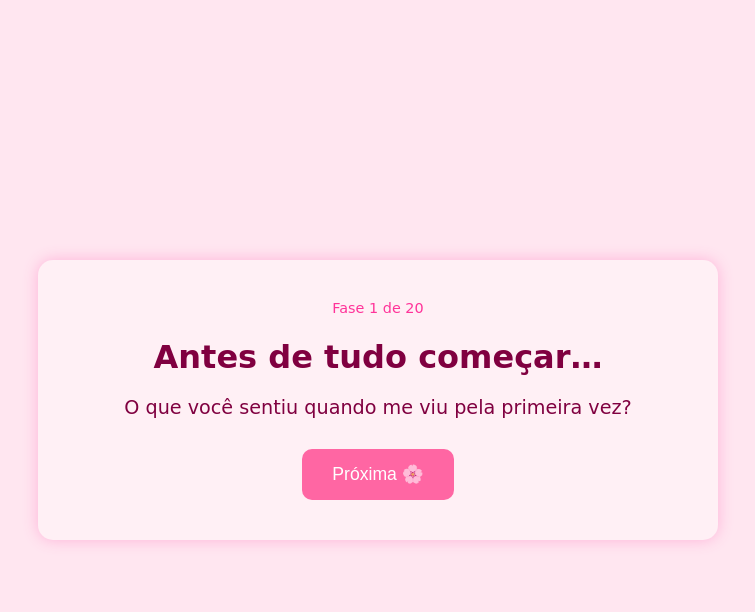
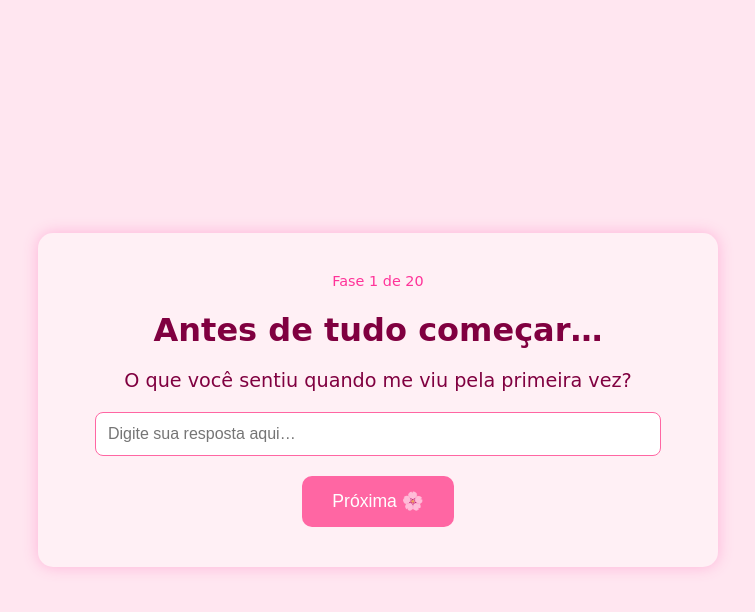
Before and after one commit to nathyzinha27/jogo-de-amor, a Flask app: page / in a window 1280 px wide. Shown: the top 612 px of the page, without its empty margins (262-1017 px from the left). Run offline with Flask 3, Linux system fonts and the light colour scheme.

Commit message:
Corrigindo as perguntas

```diff
--- a/app.py
+++ b/app.py
@@ -3,7 +3,7 @@ from flask import Flask, session, request, redirect, url_for, render_template
 app = Flask(__name__)
 app.secret_key = "chave-secreta-super-romantica"
 
-# Fases normais do jogo (sem incluir o pedido final)
+# Fases normais do jogo
 fases = [
     {"texto": "Antes de tudo começar…", "pergunta": "O que você sentiu quando me viu pela primeira vez?"},
     {"texto": "Nem tudo começou com certeza.", "pergunta": "O que te fez querer continuar falando comigo?"},
@@ -35,16 +35,20 @@ pedido_final = {
 
 @app.route("/", methods=["GET", "POST"])
 def index():
-    # Inicializa fase na sessão
+    # Inicializa sessão
     if "fase" not in session:
         session["fase"] = 0
+        session["respostas"] = []  # guarda respostas
 
-    # POST: avançar fase
     if request.method == "POST":
+        resposta = request.form.get("resposta", "").strip()
+        session["respostas"].append(resposta)
         session["fase"] += 1
-        # Se passou da última fase, vai para pedido final
+
+        # Se terminou todas as fases, vai para pedido final
         if session["fase"] >= len(fases):
             return redirect(url_for("pedido"))
+
         return redirect(url_for("index"))
 
     # GET: garantir índice válido
@@ -61,14 +65,13 @@ def index():
         total_fases=len(fases)
     )
 
-@app.route("/pedido", methods=["GET"])
+@app.route("/pedido", methods=["GET", "POST"])
 def pedido():
-    # Página do pedido final
+    # Pedido final com sim/nao
     return render_template("pedido.html", pedido=pedido_final)
 
 @app.route("/resposta", methods=["POST"])
 def resposta():
-    # Captura a resposta do pedido final
     escolha = request.form.get("escolha")
     if escolha == "sim":
         return render_template("sim.html")
@@ -76,7 +79,6 @@ def resposta():
 
 @app.route("/reset")
 def reset():
-    # Função para reiniciar o jogo
     session.clear()
     return redirect(url_for("index"))
 
--- a/templates/index.html
+++ b/templates/index.html
@@ -4,13 +4,14 @@
     <meta charset="UTF-8">
     <title>Jogo de Amor</title>
     <style>
-        body { font-family: "Comic Sans MS", cursive, sans-serif; background-color: #ffe6f0; color: #800040; display: flex; justify-content: center; align-items: center; height: 100vh; text-align: center; margin: 0; }
+        body { font-family: "Comic Sans MS", cursive, sans-serif; background-color: #ffe6f0; color: #800040; display: flex; justify-content: center; align-items: center; height: 100vh; margin: 0; text-align: center;}
         .container { background-color: #fff0f5; padding: 40px; border-radius: 15px; box-shadow: 0px 0px 15px #ffb3d9; width: 80%; max-width: 600px; }
         h1 { font-size: 2em; margin-bottom: 20px; }
-        p { font-size: 1.2em; margin-bottom: 30px; }
+        p { font-size: 1.2em; margin-bottom: 20px; }
+        input[type="text"] { width: 90%; padding: 12px; font-size: 1em; margin-bottom: 20px; border-radius: 8px; border: 1px solid #ff66a3; }
         button { padding: 15px 30px; font-size: 1.1em; border: none; border-radius: 10px; background-color: #ff66a3; color: white; cursor: pointer; transition: 0.3s; }
         button:hover { background-color: #ff3399; }
-        .contador { font-size: 0.9em; margin-bottom: 20px; color: #ff3399; }
+        .contador { font-size: 0.9em; margin-bottom: 10px; color: #ff3399; }
     </style>
 </head>
 <body>
@@ -19,6 +20,8 @@
         <h1>{{ fase.texto }}</h1>
         <p>{{ fase.pergunta }}</p>
         <form method="POST">
+            <input type="text" name="resposta" required placeholder="Digite sua resposta aqui…">
+            <br>
             <button type="submit">Próxima 🌸</button>
         </form>
     </div>
```
